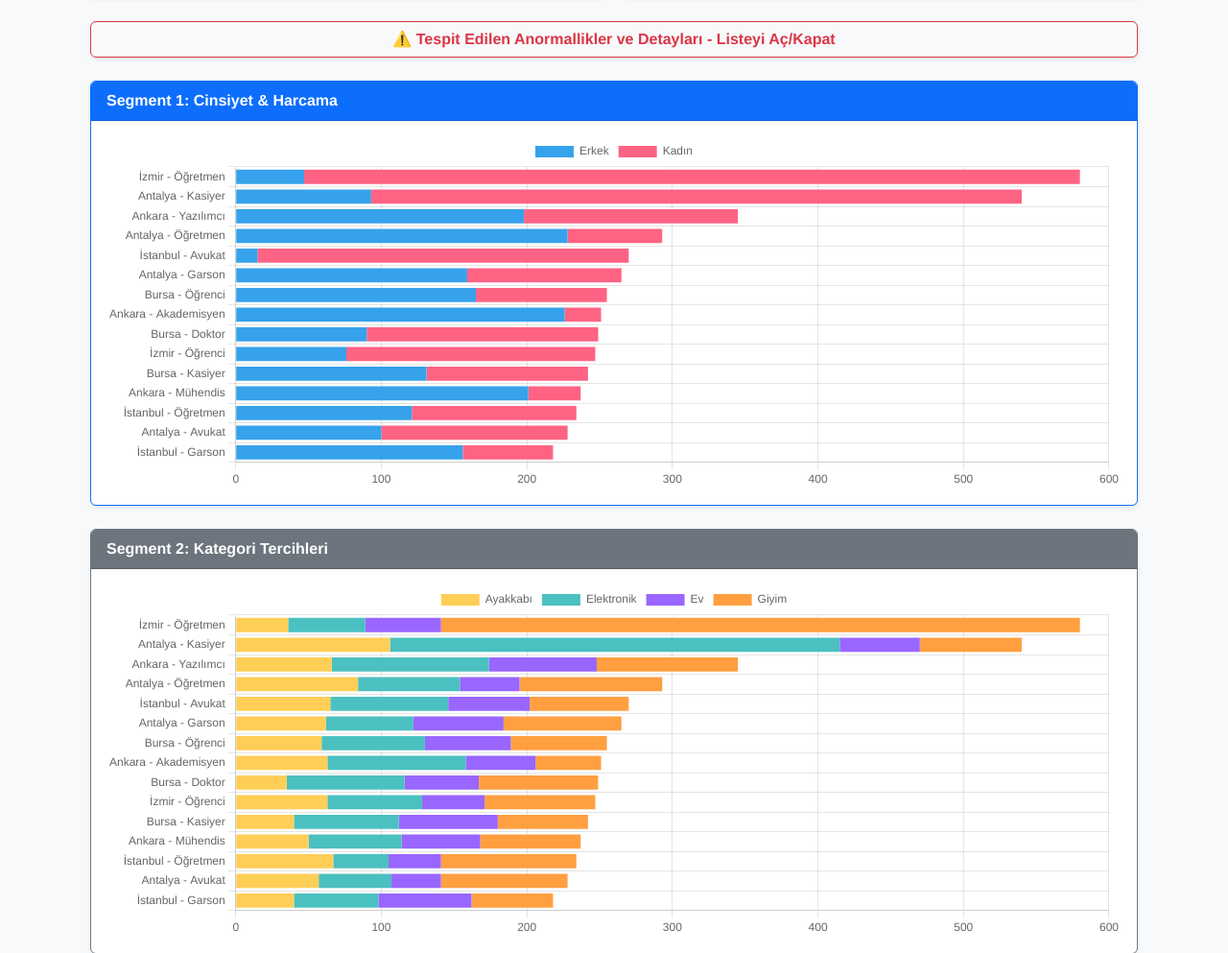
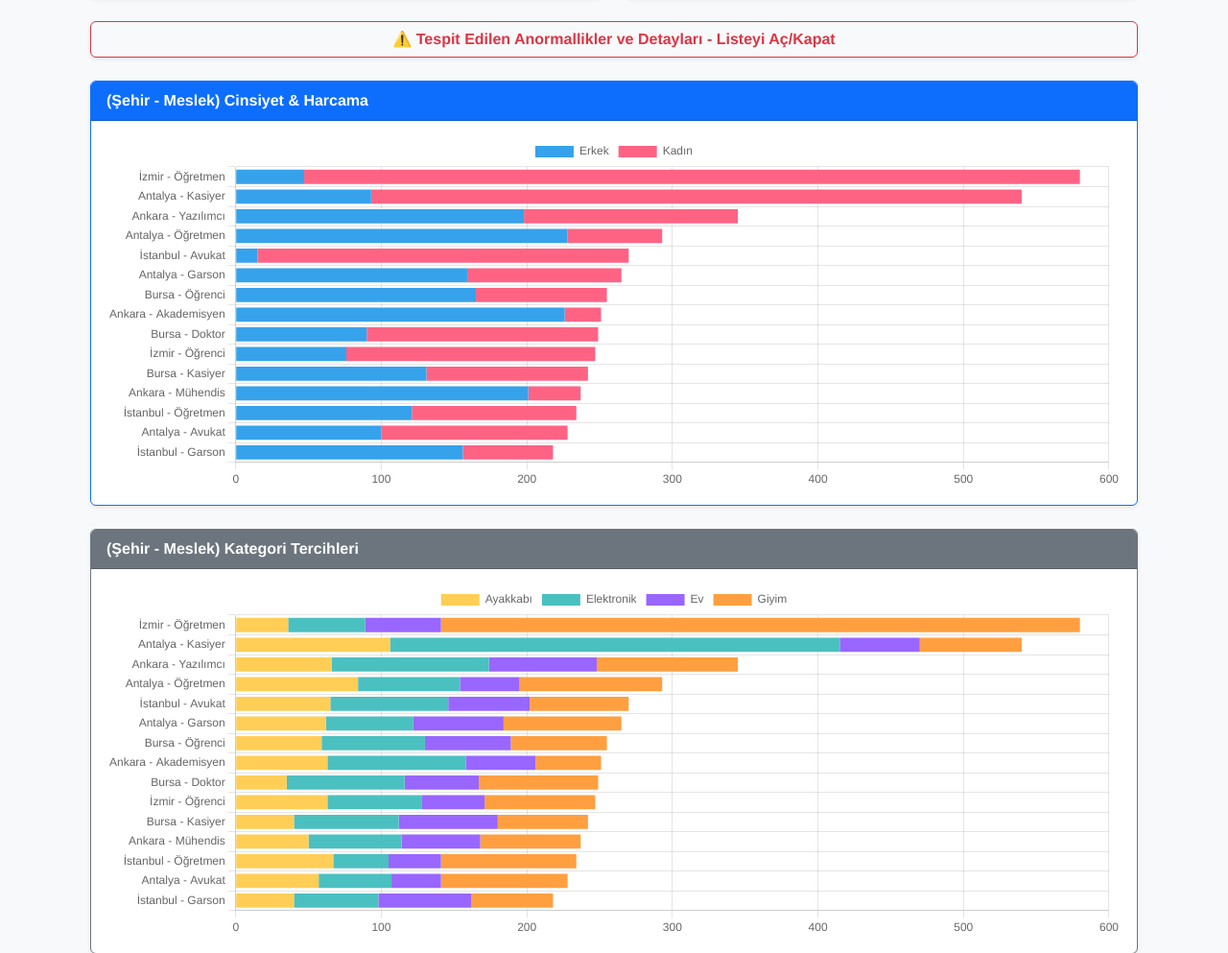
Before and after one commit to omerfrs55/DataAnalysisCourseProject1, a Flask app: page /admin/dashboard in a window 1280 px wide. Shown: the part 854-1847 px from the top of the page at 96% size. Run offline with Flask 3, Linux system fonts and the light colour scheme; a user stored in the database is signed in; data comes from the database, SQL or seed files in the repository.

Commit message:
Update dashboard.html

```diff
--- a/VeriAnalitigiProjesi/templates/dashboard.html
+++ b/VeriAnalitigiProjesi/templates/dashboard.html
@@ -99,7 +99,7 @@
     <div class="col-12">
       <div class="card shadow-sm border-primary">
         <div class="card-header bg-primary text-white fw-bold">
-          Segment 1: Cinsiyet & Harcama
+          (Şehir - Meslek) Cinsiyet & Harcama
         </div>
         <div class="card-body" style="height: 400px; position: relative">
           <canvas id="segmentGenderChart"></canvas>
@@ -112,7 +112,7 @@
     <div class="col-12">
       <div class="card shadow-sm border-secondary">
         <div class="card-header bg-secondary text-white fw-bold">
-          Segment 2: Kategori Tercihleri
+          (Şehir - Meslek) Kategori Tercihleri
         </div>
         <div class="card-body" style="height: 400px; position: relative">
           <canvas id="segmentCatChart"></canvas>
```
